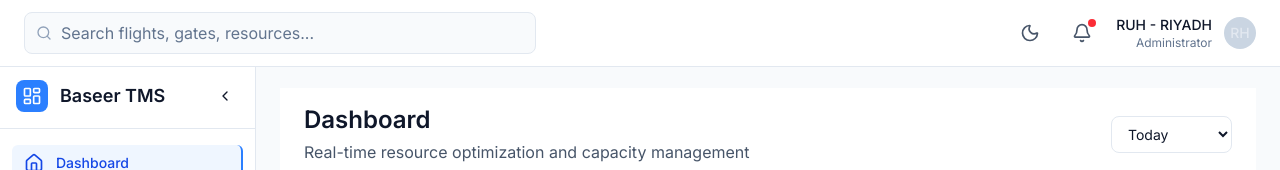
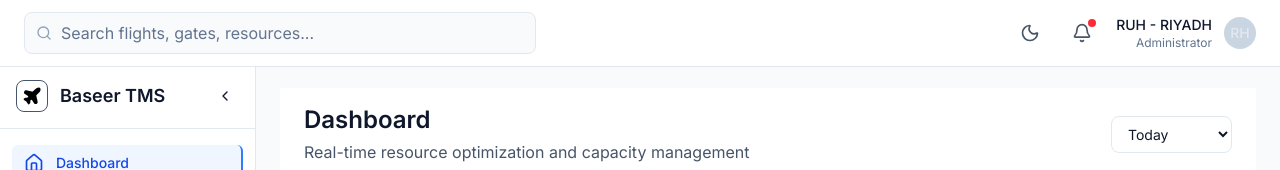
Before and after one commit to Syed-Mohammed-Quadri/baseer-tms, a Next.js app: page /dashboard in a window 1280 px wide. Shown: the top 170 px of the page. Built offline with nearby package versions, Linux system fonts and the light colour scheme.

Commit message:
modified the main icon

```diff
--- a/src/components/layout/Sidebar.tsx
+++ b/src/components/layout/Sidebar.tsx
@@ -40,14 +40,27 @@ export default function Sidebar() {
       <div className="flex items-center justify-between p-4 border-b border-slate-200 dark:border-slate-700">
         {!collapsed && (
           <div className="flex items-center space-x-3">
-            <div className="w-8 h-8 bg-blue-500 dark:bg-blue-600 rounded-lg flex items-center justify-center">
-              <LayoutDashboard className="w-5 h-5 text-white" />
+            <div
+              className={cn(
+                "w-8 h-8 rounded-lg flex items-center justify-center",
+                theme === "light"
+                  ? "bg-white border border-slate-600"
+                  : "bg-blue-500 dark:bg-blue-600"
+              )}
+            >
+              <Plane
+                className={cn(
+                  "w-5 h-5",
+                  theme === "light" ? "fill-black text-black" : "text-white"
+                )}
+              />
             </div>
             <span className="text-lg font-semibold text-slate-900 dark:text-slate-100">
               Baseer TMS
             </span>
           </div>
         )}
+
         <button
           onClick={() => setCollapsed(!collapsed)}
           className={`p-1.5 rounded-md transition-colors ${
```
